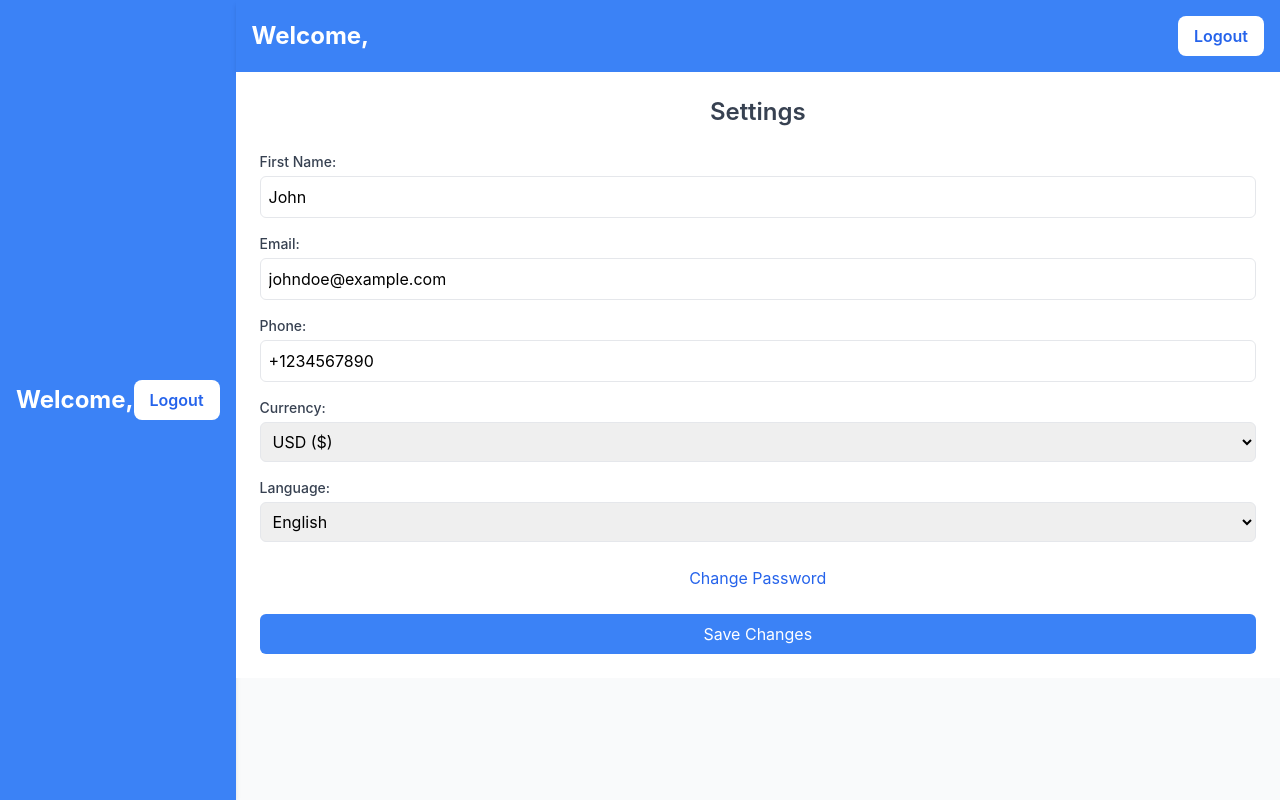
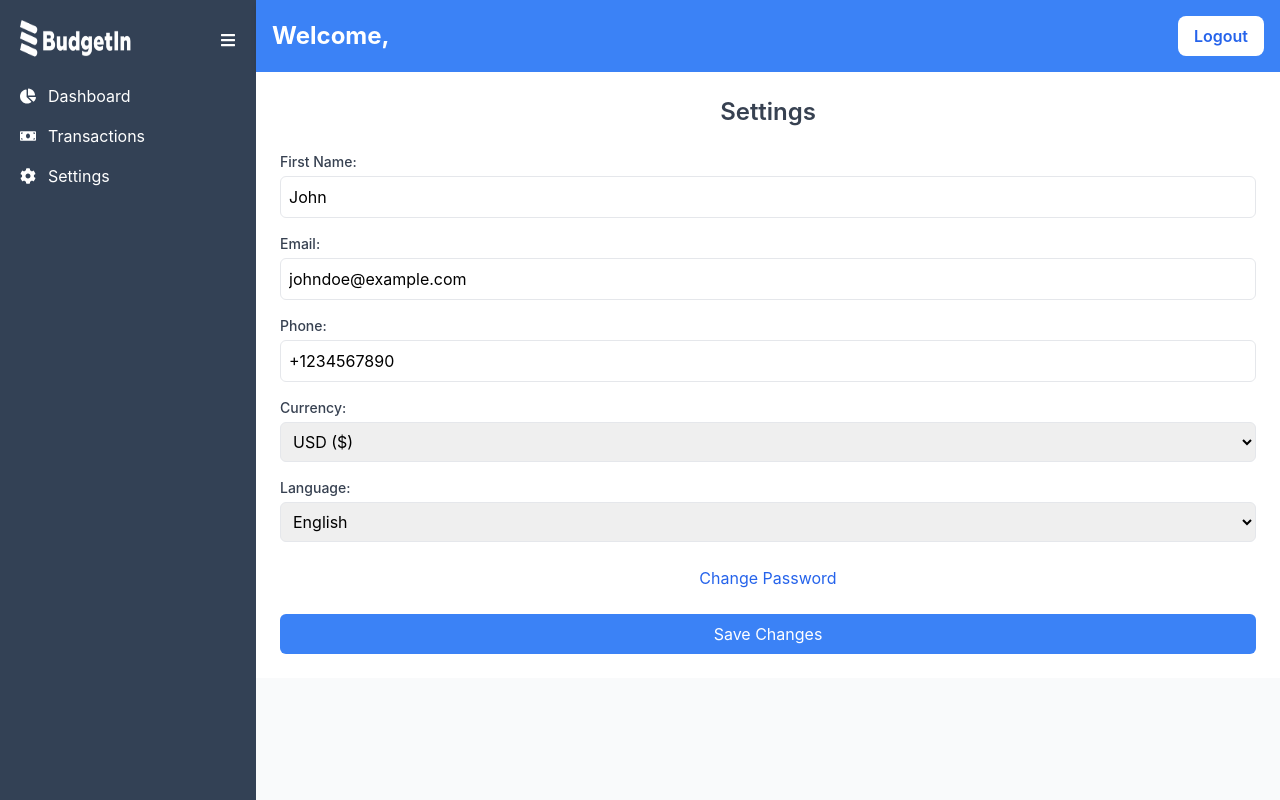
Before and after one commit to nasywadyah/frontend_project, a React (Vite) app: page /setting in a window 1280 px wide. Built offline with nearby package versions, Linux system fonts and the light colour scheme.

Commit message:
fix: fix import

```diff
--- a/src/pages/components/sidebar.jsx
+++ b/src/pages/components/sidebar.jsx
@@ -43,11 +43,8 @@ const Sidebar = () => {
             </Link>
           </li>
           <li>
-            <Link to="/settings" className="flex items-center gap-3 hover:text-gray-300 transition">
+            <Link to="/setting" className="flex items-center gap-3 hover:text-gray-300 transition">
               <FaCog /> {menu && !isCollapsed && "Settings"}
-              <Link to="/setting" className="flex items-center gap-3 hover:text-gray-300 transition">
-                <FaCog /> {menu && !isCollapsed && "Settings"}
-              </Link>
             </Link>
           </li>
         </ul>
--- a/src/pages/dashboard/index.jsx
+++ b/src/pages/dashboard/index.jsx
@@ -2,7 +2,7 @@ import React, { useEffect, useState } from "react";
 import { motion } from "framer-motion";
 import { FaMoneyBillWave, FaArrowDown, FaArrowUp } from "react-icons/fa";
 import Navbar from "../components/navbar";
-import Sidebar from "../components/navbar";
+import Sidebar from "../components/sidebar";
 import Card from "../components/card";
 import TransactionList from "../components/transactionList";
 import NotificationCard from "../components/notificationCard";
@@ -19,12 +19,12 @@ const Dashboard = () => {
   const [error, setError] = useState("");
 
   // Redirect jika tidak ada token
-  useEffect(() => {
+  /*useEffect(() => {
     if (localStorage.getItem("token") === null) {
       window.location.href = "/sign-in";
     }
     document.title = "BudgetIn";
-  }, []);
+  }, []);*/
 
   useEffect(() => {
     document.title = "Budgeting";
--- a/src/pages/setting/index.jsx
+++ b/src/pages/setting/index.jsx
@@ -1,6 +1,6 @@
 import React, { useEffect, useState } from "react";
 import Navbar from "../components/navbar";
-import Sidebar from "../components/navbar";
+import Sidebar from "../components/sidebar";
 
 const SettingsPage = () => {
   useEffect(() => {
```
